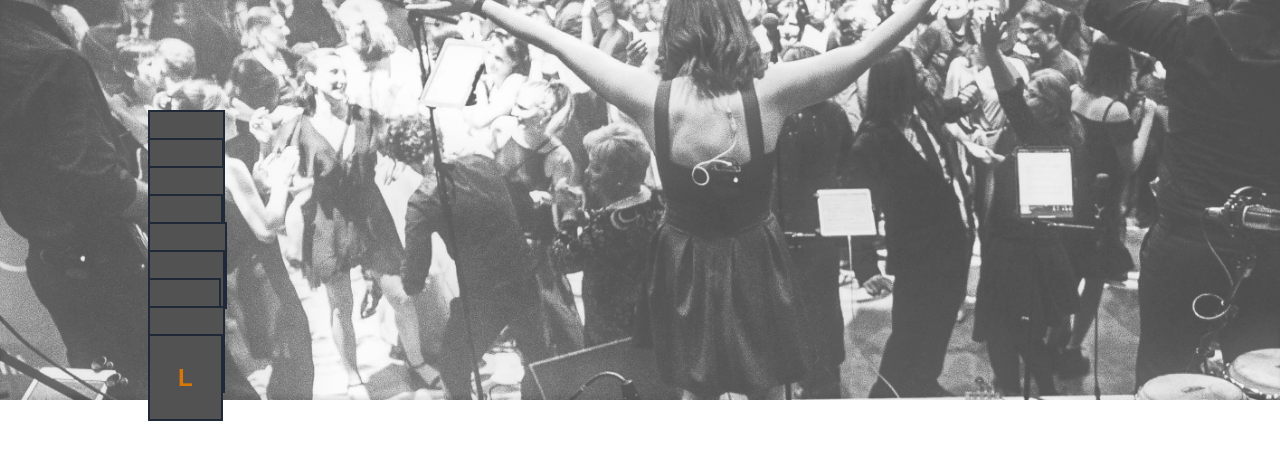
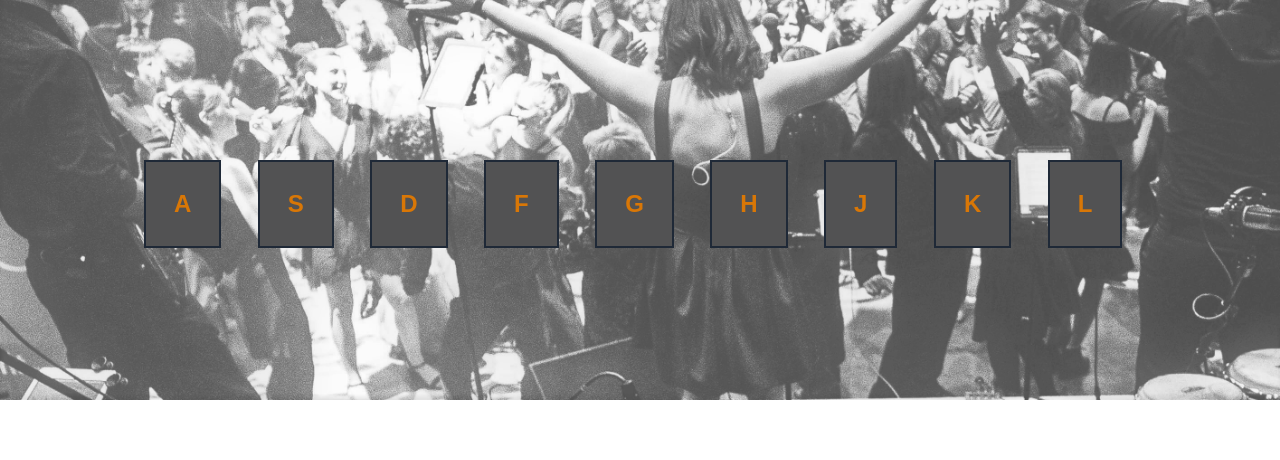
Before and after one commit to rohan-joby/Drum-Kit, a plain HTML site: page index.html in a window 1280 px wide. Shown: the part 320-780 px from the top of the page. Drawn offline with Linux system fonts and the light colour scheme.

Commit message:
style: changed key display property
Transforms cannot be applied to inline elements

```diff
--- a/app.js
+++ b/app.js
@@ -1,4 +1,5 @@
 document.addEventListener("keydown", function (e) {
   const key = document.querySelector(`.key[data-key = "${e.code}"]`);
   console.log(e);
+  key.classList.toggle("playing");
 });
--- a/index.html
+++ b/index.html
@@ -15,15 +15,15 @@
             <!-- <img src="images/drums-bg image.jpg" alt=""> -->
         </div>
         <div class="switches">
-            <div ><kbd data-key="KeyA" class="key playing">A</kbd></div>
-            <div ><kbd data-key="KeyS"class="key playing"><kbd>S</kbd></div>
-            <div ><kbd data-key="KeyD" class="key playing">D</kbd></div>
-            <div ><kbd data-key="KeyF" class="key">F</kbd></div>
-            <div ><kbd data-key="KeyG" class="key">G</kbd></div>
-            <div ><kbd data-key="KeyH" class="key">H</kbd></div>
-            <div ><kbd data-key="KeyJ" class="key">J</kbd></div>
-            <div ><kbd data-key="KeyK" class="key">K</kbd></div>
-            <div ><kbd data-key="KeyL" class="key">L</kbd></div>
+            <div data-key="KeyA" class="key"><kbd>A</kbd></div>
+            <div data-key="KeyS" class="key"><kbd>S</kbd></div>
+            <div data-key="KeyD" class="key"><kbd>D</kbd></div>
+            <div data-key="KeyF" class="key"><kbd>F</kbd></div>
+            <div data-key="KeyG" class="key"><kbd>G</kbd></div>
+            <div data-key="KeyH" class="key"><kbd>H</kbd></div>
+            <div data-key="KeyJ" class="key"><kbd>J</kbd></div>
+            <div data-key="KeyK" class="key"><kbd>K</kbd></div>
+            <div data-key="KeyL" class="key"><kbd>L</kbd></div>
         </div>
     </div>
 
--- a/style.css
+++ b/style.css
@@ -43,15 +43,16 @@ body {
 .key {
   font-size: 1.5rem;
   font-weight: 700;
-  display: inline;
+  display: inline-block; /*cannot apply transform to inline elements*/
   padding: 1.75rem;
-  margin: 1.25rem;
-  max-width: 4rem;
+  margin: 1.25rem 1rem;
   color: var(--accent-color-500);
   background-color: var(--primary-color-500);
   border: 2px solid var(--primary-color-900);
 }
 
-.playing {
-  transform: scale();
+.playing{
+  transform: scale(1.1);
+  border: 2px solid var(--accent-color-100);
+  box-shadow: 3px 3px 5px #fbbf24;
 }
```
